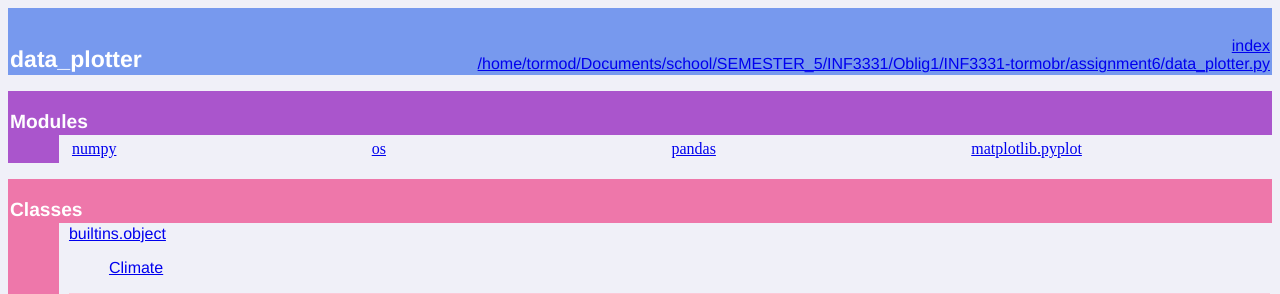
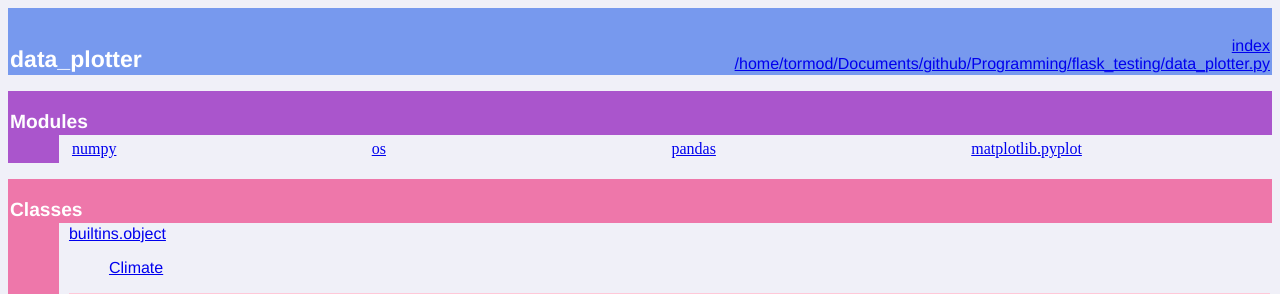
Before and after one commit to tormobr/Programming, a Flask app: page /help in a window 1280 px wide. Shown: the top 294 px of the page. Run offline with Flask 2, Linux system fonts and the light colour scheme.

Commit message:
added converter folder

```diff
--- a/flask_testing/templates/data_plotter.html
+++ b/flask_testing/templates/data_plotter.html
@@ -8,7 +8,7 @@
 <td valign=bottom>&nbsp;<br>
 <font color="#ffffff" face="helvetica, arial">&nbsp;<br><big><big><strong>data_plotter</strong></big></big></font></td
 ><td align=right valign=bottom
-><font color="#ffffff" face="helvetica, arial"><a href=".">index</a><br><a href="file:/home/tormod/Documents/school/SEMESTER_5/INF3331/Oblig1/INF3331-tormobr/assignment6/data_plotter.py">/home/tormod/Documents/school/SEMESTER_5/INF3331/Oblig1/INF3331-tormobr/assignment6/data_plotter.py</a></font></td></tr></table>
+><font color="#ffffff" face="helvetica, arial"><a href=".">index</a><br><a href="file:/home/tormod/Documents/github/Programming/flask_testing/data_plotter.py">/home/tormod/Documents/github/Programming/flask_testing/data_plotter.py</a></font></td></tr></table>
     <p></p>
 <p>
 <table width="100%" cellspacing=0 cellpadding=2 border=0 summary="section">
```
Also changed, not shown: converter/README.md (added), 1 other file.
